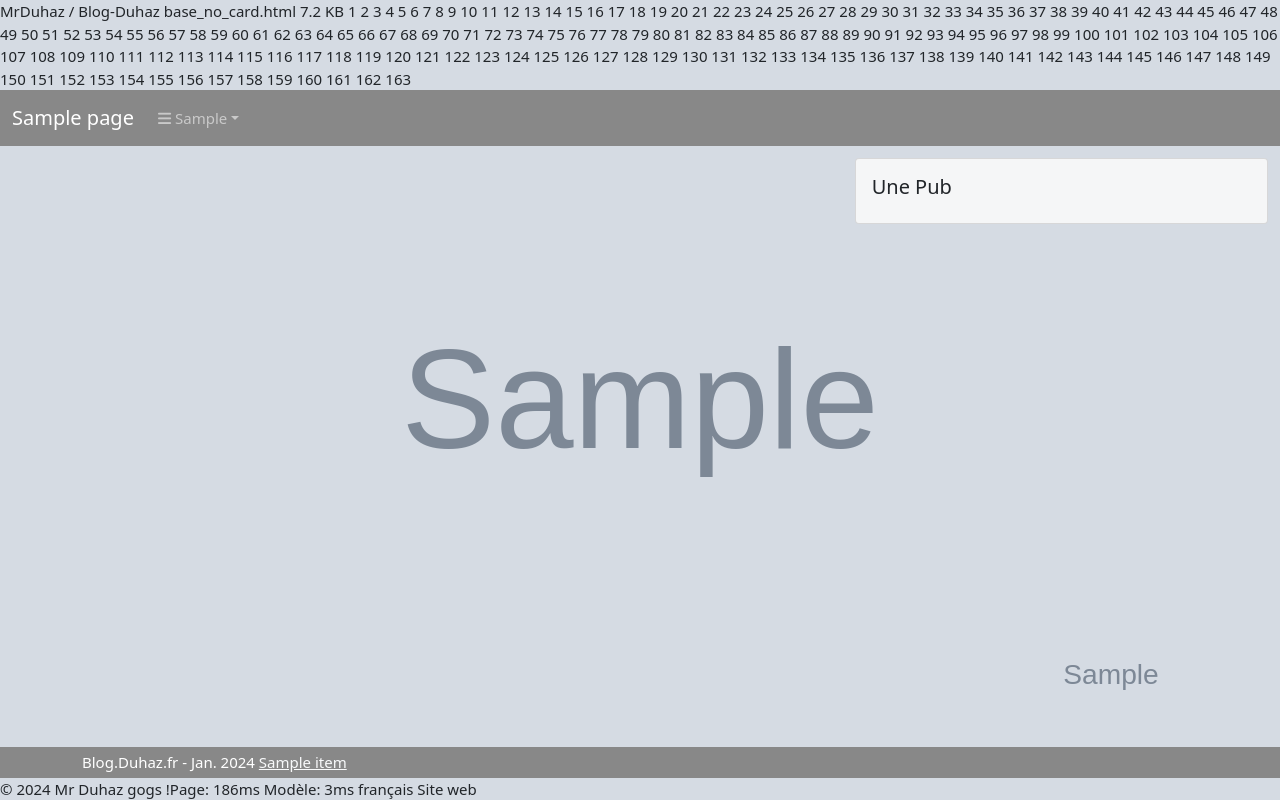
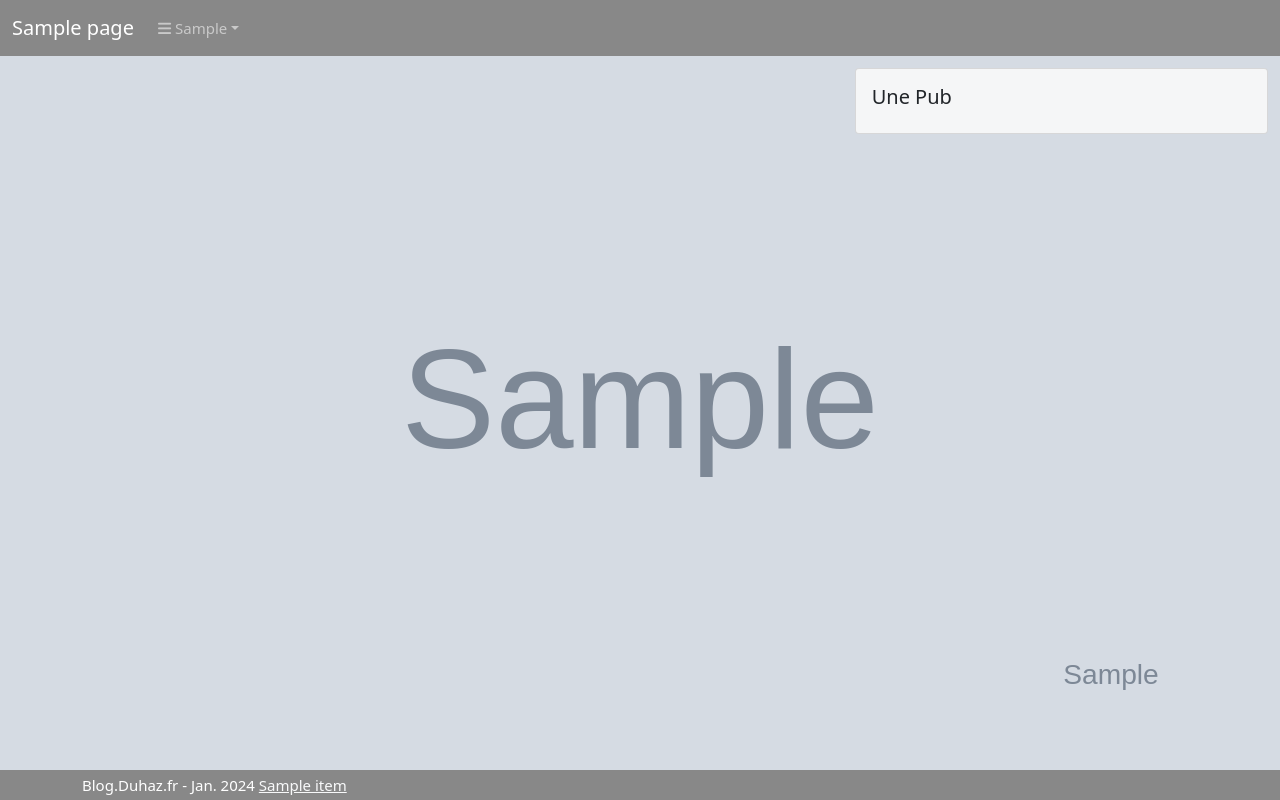
Before and after one commit to laurentdu51/core, a Django app: template templates/base_no_card.html in a window 1280 px wide. Run offline with Django 3.2, Linux system fonts and the light colour scheme; the template is opened without the code that fills it: most values are stand-ins (such as "Sample title", 1, 10 or a date in 2020); grey boxes marked "Sample" are stand-in pictures; some libraries are stand-ins or nearby versions; some web fonts are replaced.

Commit message:
corrention de bug template

```diff
--- a/templates/base_no_card.html
+++ b/templates/base_no_card.html
@@ -1,171 +1,3 @@
-MrDuhaz / Blog-Duhaz
-
-
-base_no_card.html 7.2 KB
-
-1
-2
-3
-4
-5
-6
-7
-8
-9
-10
-11
-12
-13
-14
-15
-16
-17
-18
-19
-20
-21
-22
-23
-24
-25
-26
-27
-28
-29
-30
-31
-32
-33
-34
-35
-36
-37
-38
-39
-40
-41
-42
-43
-44
-45
-46
-47
-48
-49
-50
-51
-52
-53
-54
-55
-56
-57
-58
-59
-60
-61
-62
-63
-64
-65
-66
-67
-68
-69
-70
-71
-72
-73
-74
-75
-76
-77
-78
-79
-80
-81
-82
-83
-84
-85
-86
-87
-88
-89
-90
-91
-92
-93
-94
-95
-96
-97
-98
-99
-100
-101
-102
-103
-104
-105
-106
-107
-108
-109
-110
-111
-112
-113
-114
-115
-116
-117
-118
-119
-120
-121
-122
-123
-124
-125
-126
-127
-128
-129
-130
-131
-132
-133
-134
-135
-136
-137
-138
-139
-140
-141
-142
-143
-144
-145
-146
-147
-148
-149
-150
-151
-152
-153
-154
-155
-156
-157
-158
-159
-160
-161
-162
-163
 {% load static %}
 <!DOCTYPE html>
 <html lang="fr" class="h-100">
@@ -329,4 +161,3 @@ base_no_card.html 7.2 KB
 {% endblock %}
 </body>
 </html>
-© 2024 Mr Duhaz gogs !Page: 186ms Modèle: 3ms  français Site web
```
